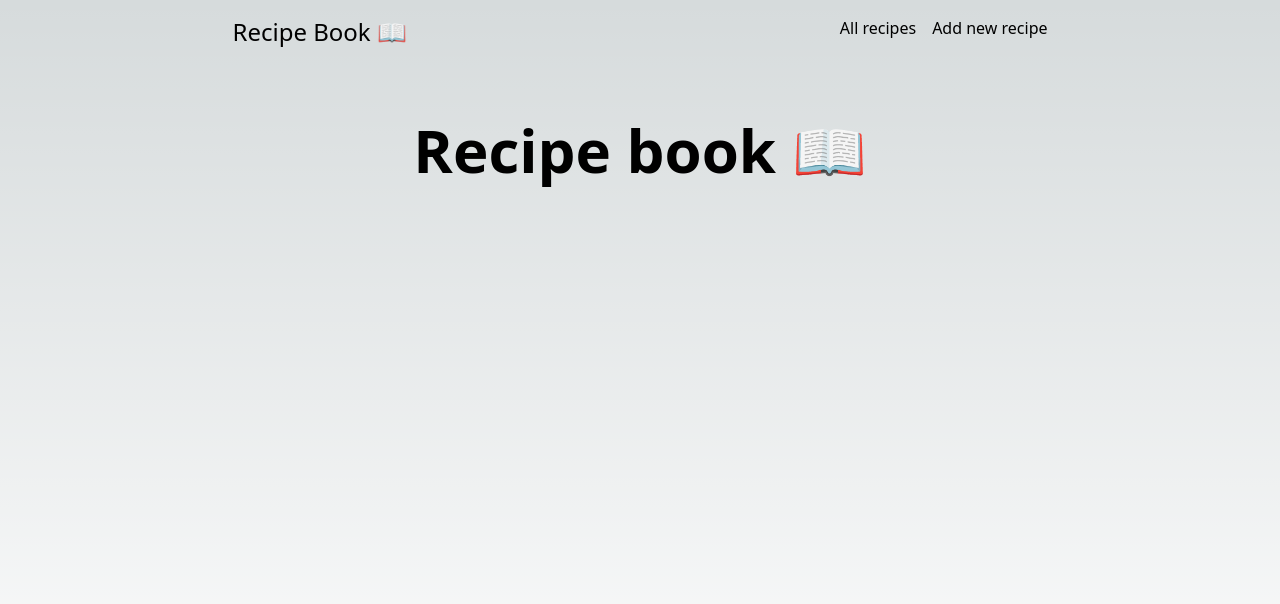
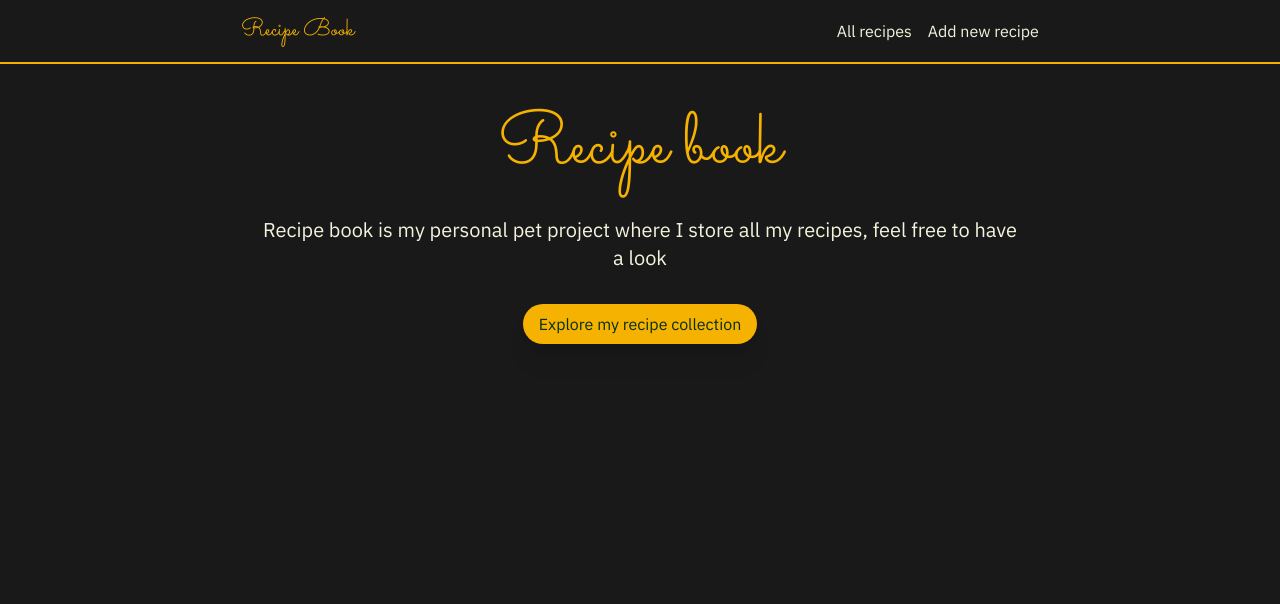
Before and after one commit to manuesperon/recipe-book, a Next.js app: page / in a window 1280 px wide. Shown: the top 604 px of the page. Built offline with nearby package versions, Linux system fonts and the light colour scheme.

Commit message:
Update styles and theme, and add more content to home page

```diff
--- a/src/app/globals.css
+++ b/src/app/globals.css
@@ -18,7 +18,6 @@
 
 body {
   color: rgb(var(--foreground-rgb));
-  background: linear-gradient(to bottom, transparent, rgb(var(--background-end-rgb))) rgb(var(--background-start-rgb));
 }
 
 @layer utilities {
@@ -31,13 +30,13 @@ body {
 
 @layer base {
   h1 {
-    @apply text-4xl lg:text-6xl font-black;
+    @apply text-3xl md:text-5xl font-black lg:text-7xl;
   }
   h2 {
-    @apply text-2xl lg:text-3xl font-bold;
+    @apply text-2xl font-bold lg:text-3xl;
   }
   h3 {
-    @apply text-xl lg:text-2xl font-bold;
+    @apply text-xl font-bold lg:text-2xl;
   }
   h4 {
     @apply text-xl font-bold;
--- a/src/app/layout.tsx
+++ b/src/app/layout.tsx
@@ -1,4 +1,5 @@
 import type { Metadata } from 'next';
+import { IBM_Plex_Sans } from 'next/font/google';
 import './globals.css';
 import Header from '@/components/layout/Header';
 
@@ -7,6 +8,8 @@ export const metadata: Metadata = {
   description: 'Store and organize your recipes',
 };
 
+const ibmPlex = IBM_Plex_Sans({ subsets: ['latin'], weight: ['400'] });
+
 const RootLayout = ({
   children,
 }: Readonly<{
@@ -14,9 +17,9 @@ const RootLayout = ({
 }>) => {
   return (
     <html lang="en">
-      <body className="min-h-screen flex flex-col">
+      <body className={`min-h-screen flex flex-col bg-grey-dark text-cream ${ibmPlex.className}`}>
         <Header />
-        <main className="mx-auto mt-6 md:p-8 p-4">{children}</main>
+        <main className="p-4 md:py-12 md:px-8 mx-auto mt-16 ">{children}</main>
       </body>
     </html>
   );
--- a/src/app/page.tsx
+++ b/src/app/page.tsx
@@ -1,8 +1,20 @@
+import Button from '@/components/ui/Button';
+import { Sacramento } from 'next/font/google';
+import Link from 'next/link';
+
+const sacramento = Sacramento({ subsets: ['latin'], weight: ['400'] });
+
 const Home = () => {
   return (
-    <>
-      <h1>Recipe book 📖</h1>
-    </>
+    <div className="relative flex flex-col items-center max-w-3xl gap-8 text-center">
+      <h1 className={`text-yellow-main ${sacramento.className}`}>Recipe book</h1>
+      <p className="text-xl">
+        Recipe book is my personal pet project where I store all my recipes, feel free to have a look
+      </p>
+      <Link href="/recipes">
+        <Button>Explore my recipe collection</Button>
+      </Link>
+    </div>
   );
 };
 
--- a/src/components/layout/Header.tsx
+++ b/src/components/layout/Header.tsx
@@ -1,24 +1,27 @@
 import Link from 'next/link';
+import { Sacramento } from 'next/font/google';
 
 const routes = [
   { url: '/recipes', title: 'All recipes' },
   { url: '/add-recipe', title: 'Add new recipe' },
 ];
 
+const sacramento = Sacramento({ subsets: ['latin'], weight: ['400'] });
+
 const Header = () => {
   return (
-    <nav className="flex justify-around p-4">
-      <Link className=" text-2xl" href="/">
-        Recipe Book 📖
+    <header className="h-16 bg-grey-dark fixed w-[100%] z-10 flex justify-around items-center border-b-2 border-yellow-main">
+      <Link className={`text-2xl font-bold ${sacramento.className}`} href="/">
+        <div className="text-yellow-main">Recipe Book</div>
       </Link>
       <div>
         {routes.map(({ url, title }, i) => (
-          <Link className=" mr-4 last:mr-0" key={i} href={url}>
+          <Link className="mr-4 last:mr-0" key={i} href={url}>
             {title}
           </Link>
         ))}
       </div>
-    </nav>
+    </header>
   );
 };
 
--- /dev/null
+++ b/src/components/ui/Button.tsx
@@ -0,0 +1,16 @@
+interface ButtonProps extends React.ButtonHTMLAttributes<HTMLButtonElement> {
+  children: React.ReactNode;
+}
+
+const Button = ({ children, ...props }: ButtonProps) => {
+  return (
+    <button
+      {...props}
+      className="px-4 py-2 transition-all duration-300 ease-in-out shadow-xl hover:bg-cream hover:text-green-dark text-green-950 rounded-3xl bg-yellow-main"
+    >
+      {children}
+    </button>
+  );
+};
+
+export default Button;
--- a/tailwind.config.ts
+++ b/tailwind.config.ts
@@ -1,17 +1,22 @@
-import type { Config } from "tailwindcss";
+import type { Config } from 'tailwindcss';
 
 const config: Config = {
   content: [
-    "./src/pages/**/*.{js,ts,jsx,tsx,mdx}",
-    "./src/components/**/*.{js,ts,jsx,tsx,mdx}",
-    "./src/app/**/*.{js,ts,jsx,tsx,mdx}",
+    './src/pages/**/*.{js,ts,jsx,tsx,mdx}',
+    './src/components/**/*.{js,ts,jsx,tsx,mdx}',
+    './src/app/**/*.{js,ts,jsx,tsx,mdx}',
   ],
   theme: {
     extend: {
-      backgroundImage: {
-        "gradient-radial": "radial-gradient(var(--tw-gradient-stops))",
-        "gradient-conic":
-          "conic-gradient(from 180deg at 50% 50%, var(--tw-gradient-stops))",
+      backgroundImage: ({ theme }) => ({
+        'gradient-primary': `linear-gradient(to right, ${theme('colors.pink.800')}, ${theme('colors.red.500')}, ${theme(
+          'colors.yellow.500',
+        )})`,
+      }),
+      colors: {
+        grey: { dark: '#191919' },
+        yellow: { main: '#F5B200' },
+        cream: '#F4F4DE',
       },
     },
   },
```
